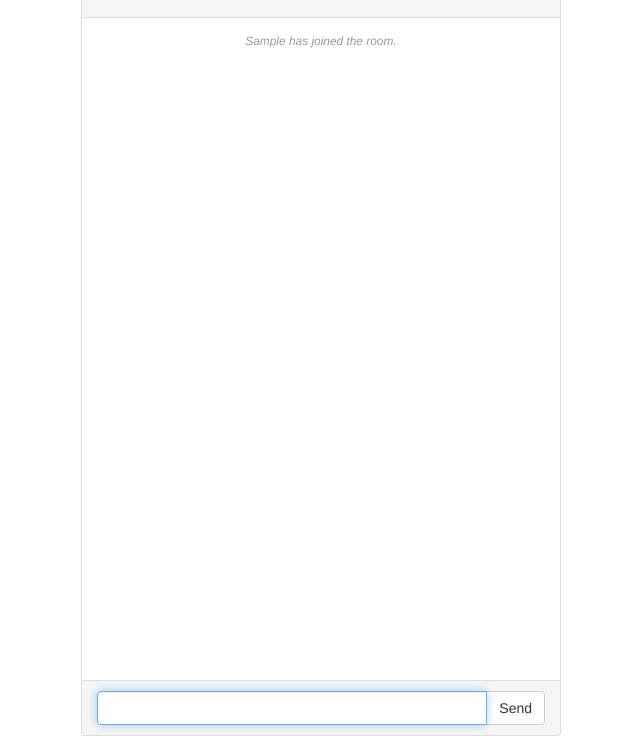
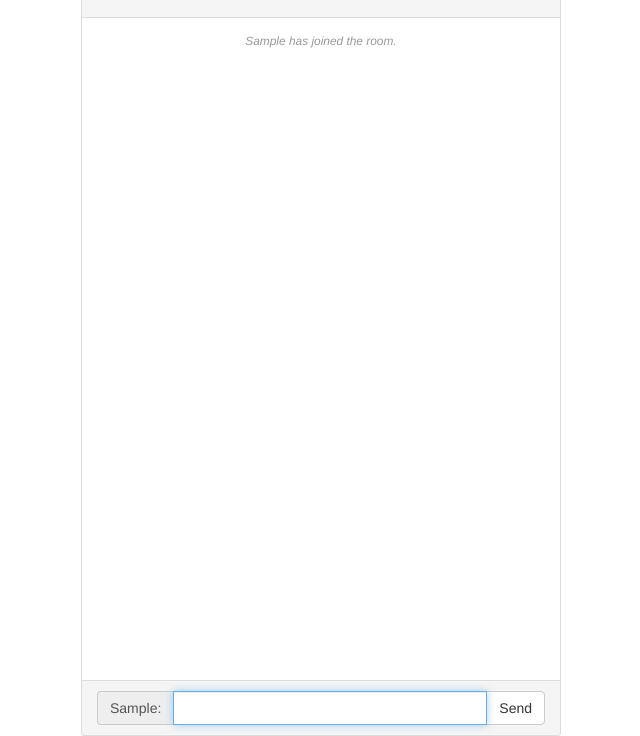
Before and after one commit to andrewiggins/simple-room-chat, a website: page views/chat.html in a window 1280 px wide. Both pictures are taken after typing "Sample", "Sample" into the empty fields and a click on the input "Submit". Shown: the part 64-800 px from the top of the page, without its empty margins (319-959 px from the left). Drawn offline with nearby package versions, Linux system fonts and the light colour scheme; no server answers.

Commit message:
added username to beginning of the new-message input field

```diff
--- a/public/css/site.less
+++ b/public/css/site.less
@@ -86,6 +86,10 @@ h1 {
     /*
     margin-bottom: 20px;
     */
+
+    .username:after {
+      content: ":";
+    }
   }
 
   ul.messages {
--- a/views/chat.html
+++ b/views/chat.html
@@ -40,13 +40,12 @@
         </li>
     </ul>
     <footer class="panel-footer">
-        <form id="new-message-form" action="" method="get">
-            <div class="input-group">
-                <input type="text" id="new-message" class="form-control" placehlder="Type your message here..." />
-                <span class="input-group-btn">
-                    <input class="btn btn-default" type="submit" value="Send" />
-                </span>
-            </div>
+        <form id="new-message-form" action="" method="get" class="input-group">
+            <span class="input-group-addon username" data-bind="text: username"></span>
+            <input type="text" id="new-message" class="form-control" placehlder="Type your message here..." />
+            <span class="input-group-btn">
+                <input class="btn btn-default" type="submit" value="Send" />
+            </span>
         </form>
     </footer>
 </div>
```
Also changed, not shown: public/css/site.css, 1 other file.
